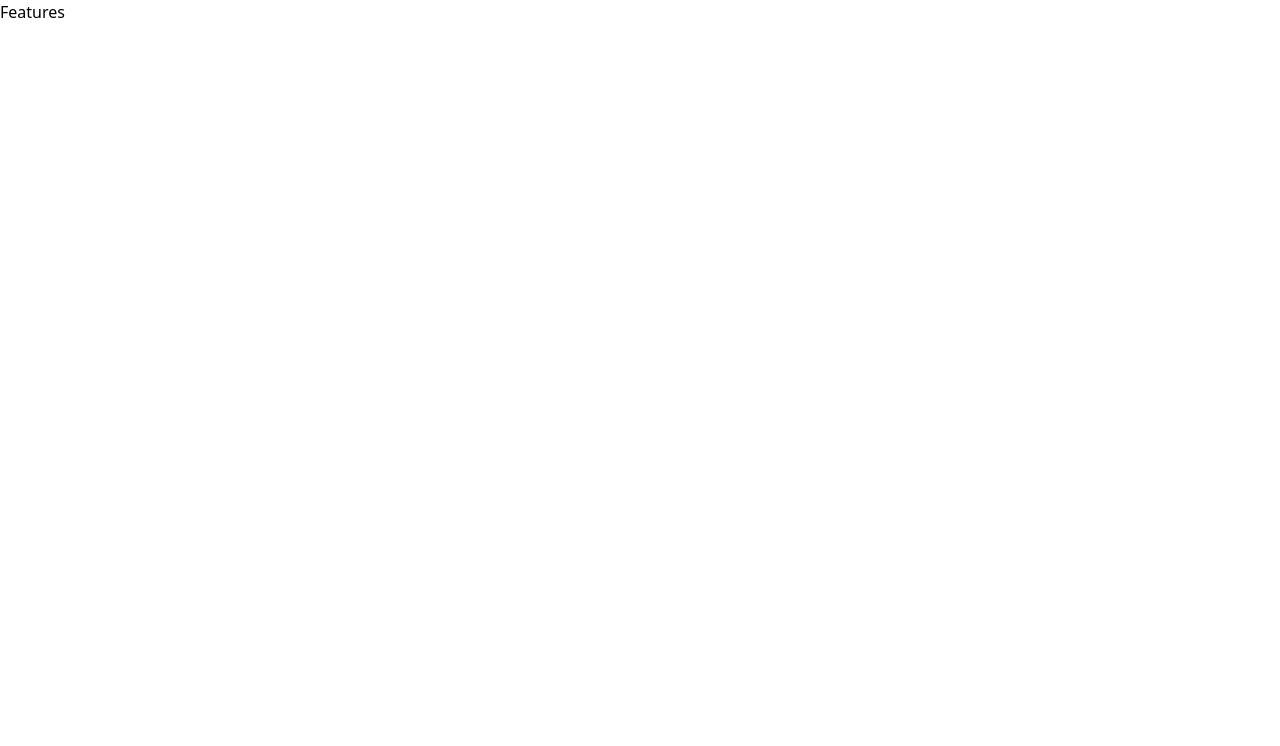
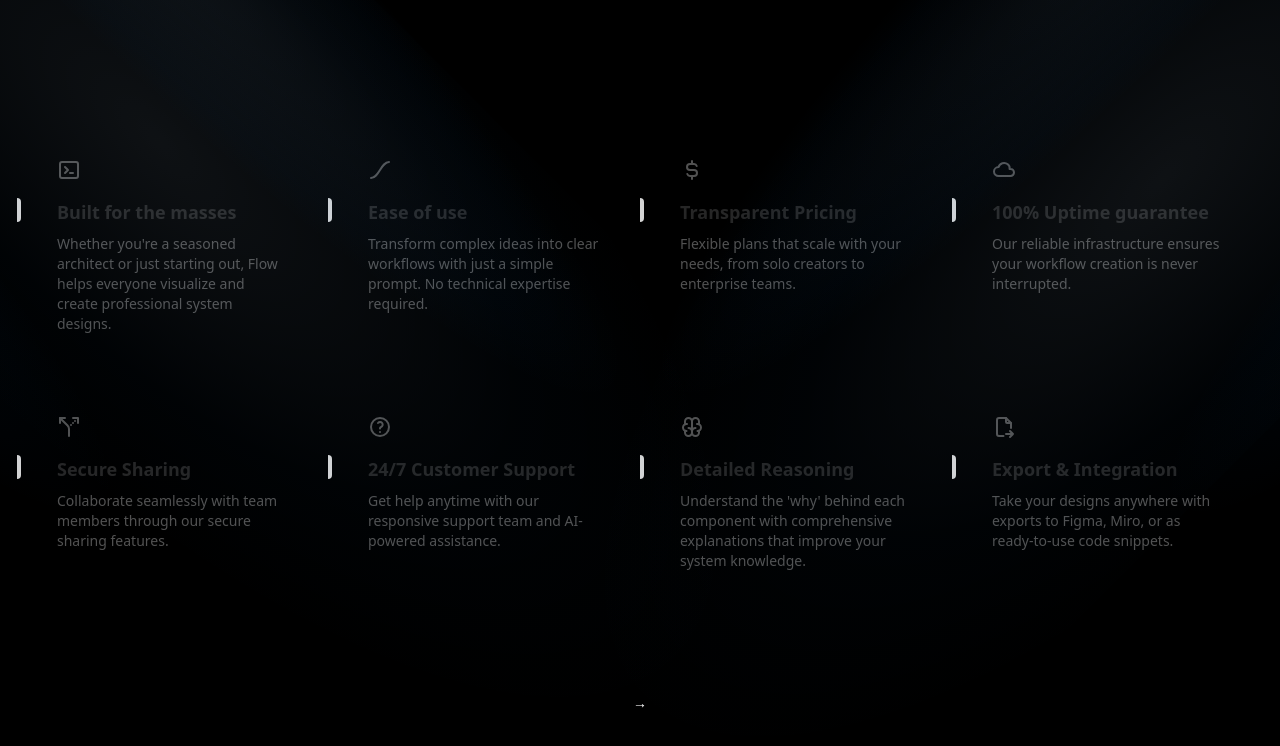
Before and after one commit to nielchaudhary/floww, a React (Vite) app in the folder frontend/: page /features in a window 1280 px wide. Shown: the top 746 px of the page. Built offline with nearby package versions, Linux system fonts and the light colour scheme.

Commit message:
updated the features page

```diff
--- a/frontend/components/FeaturePage.tsx
+++ b/frontend/components/FeaturePage.tsx
@@ -1,8 +1,127 @@
+import { cn } from "../lib/utils";
+import {
+  IconBrain,
+  IconCloud,
+  IconCurrencyDollar,
+  IconEaseInOut,
+  IconFileExport,
+  IconHelp,
+  IconRouteAltLeft,
+  IconTerminal2,
+} from "@tabler/icons-react";
+import { Spotlight } from "./Spotlight";
+import { motion } from "framer-motion"; // Import motion
 
-export const FeaturePage = () => {
-    return (
-        <div>
-            <h1>Features</h1>
+export function FeaturePage() {
+    const features = [
+        {
+          title: "Built for the masses",
+          description:
+            "Whether you're a seasoned architect or just starting out, Flow helps everyone visualize and create professional system designs.",
+          icon: <IconTerminal2 />,
+        },
+        {
+          title: "Ease of use",
+          description:
+            "Transform complex ideas into clear workflows with just a simple prompt. No technical expertise required.",
+          icon: <IconEaseInOut />,
+        },
+        {
+          title: "Transparent Pricing",
+          description:
+            "Flexible plans that scale with your needs, from solo creators to enterprise teams.",
+          icon: <IconCurrencyDollar />,
+        },
+        {
+          title: "100% Uptime guarantee",
+          description: "Our reliable infrastructure ensures your workflow creation is never interrupted.",
+          icon: <IconCloud />,
+        },
+        {
+          title: "Secure Sharing",
+          description: "Collaborate seamlessly with team members through our secure sharing features.",
+          icon: <IconRouteAltLeft />,
+        },
+        {
+          title: "24/7 Customer Support",
+          description:
+            "Get help anytime with our responsive support team and AI-powered assistance.",
+          icon: <IconHelp />,
+        },
+        {
+          title: "Detailed Reasoning",
+          description:
+            "Understand the 'why' behind each component with comprehensive explanations that improve your system knowledge.",
+          icon: <IconBrain />,
+        },
+        {
+          title: "Export & Integration",
+          description: "Take your designs anywhere with exports to Figma, Miro, or as ready-to-use code snippets.",
+          icon: <IconFileExport />,
+        },
+      ];
+  return (
+    <div className="relative bg-black flex flex-col items-center justify-center min-h-screen w-screen overflow-x-hidden py-10">
+      <Spotlight />
+
+      {/* Wrap features grid and button in motion.div */}
+      <motion.div
+        initial={{ opacity: 0, y: 50 }} // Start from bottom (y: 50) and invisible (opacity: 0)
+        animate={{ opacity: 1, y: 0 }}   // Animate to original position (y: 0) and visible (opacity: 1)
+        transition={{ duration: 0.8, ease: "easeInOut" }} // Smooth transition
+        className="flex flex-col items-center w-full" // Added flex container for centering
+      >
+        <div className="grid grid-cols-1 md:grid-cols-2 lg:grid-cols-4 gap-0 relative z-10 py-10 px-4 max-w-7xl mx-auto overflow-x-hidden">
+          {features.map((feature, index) => (
+            <Feature key={feature.title} {...feature} index={index} />
+          ))}
         </div>
-    )
+
+        <button className="w-40 h-10 rounded-xl font-bold bg-black border-2 dark:border-white border-transparent text-white text-sm mt-8 relative z-10"> {/* Added margin-top and z-index */}
+          →
+        </button>
+      </motion.div>
+    </div>
+  );
 }
+
+const Feature = ({
+  title,
+  description,
+  icon,
+  index,
+}: {
+  title: string;
+  description: string;
+  icon: React.ReactNode;
+  index: number;
+}) => {
+  return (
+    <div
+      className={cn(
+        "flex flex-col lg:border-r py-10 relative group/feature dark:border-neutral-800",
+        (index === 0 || index === 4) && "lg:border-l dark:border-neutral-800",
+        index < 4 && "lg:border-b dark:border-neutral-800"
+      )}
+    >
+      {index < 4 && (
+        <div className="opacity-0 group-hover/feature:opacity-100 transition duration-200 absolute inset-0 h-full w-full bg-gradient-to-t from-neutral-100 dark:from-neutral-800 to-transparent pointer-events-none" />
+      )}
+      {index >= 4 && (
+        <div className="opacity-0 group-hover/feature:opacity-100 transition duration-200 absolute inset-0 h-full w-full bg-gradient-to-b from-neutral-100 dark:from-neutral-800 to-transparent pointer-events-none" />
+      )}
+      <div className="mb-4 relative z-10 px-10 text-neutral-600 dark:text-neutral-400">
+        {icon}
+      </div>
+      <div className="text-lg font-bold mb-2 relative z-10 px-10">
+        <div className="absolute left-0 inset-y-0 h-6 group-hover/feature:h-8 w-1 rounded-tr-full rounded-br-full bg-neutral-300 dark:bg-neutral-700 group-hover/feature:bg-blue-500 transition-all duration-200 origin-center" />
+        <span className="group-hover/feature:translate-x-2 transition duration-200 inline-block text-neutral-800 dark:text-neutral-100">
+          {title}
+        </span>
+      </div>
+      <p className="text-sm text-neutral-600 dark:text-neutral-300 max-w-xs relative z-10 px-10">
+        {description}
+      </p>
+    </div>
+  );
+};
```
